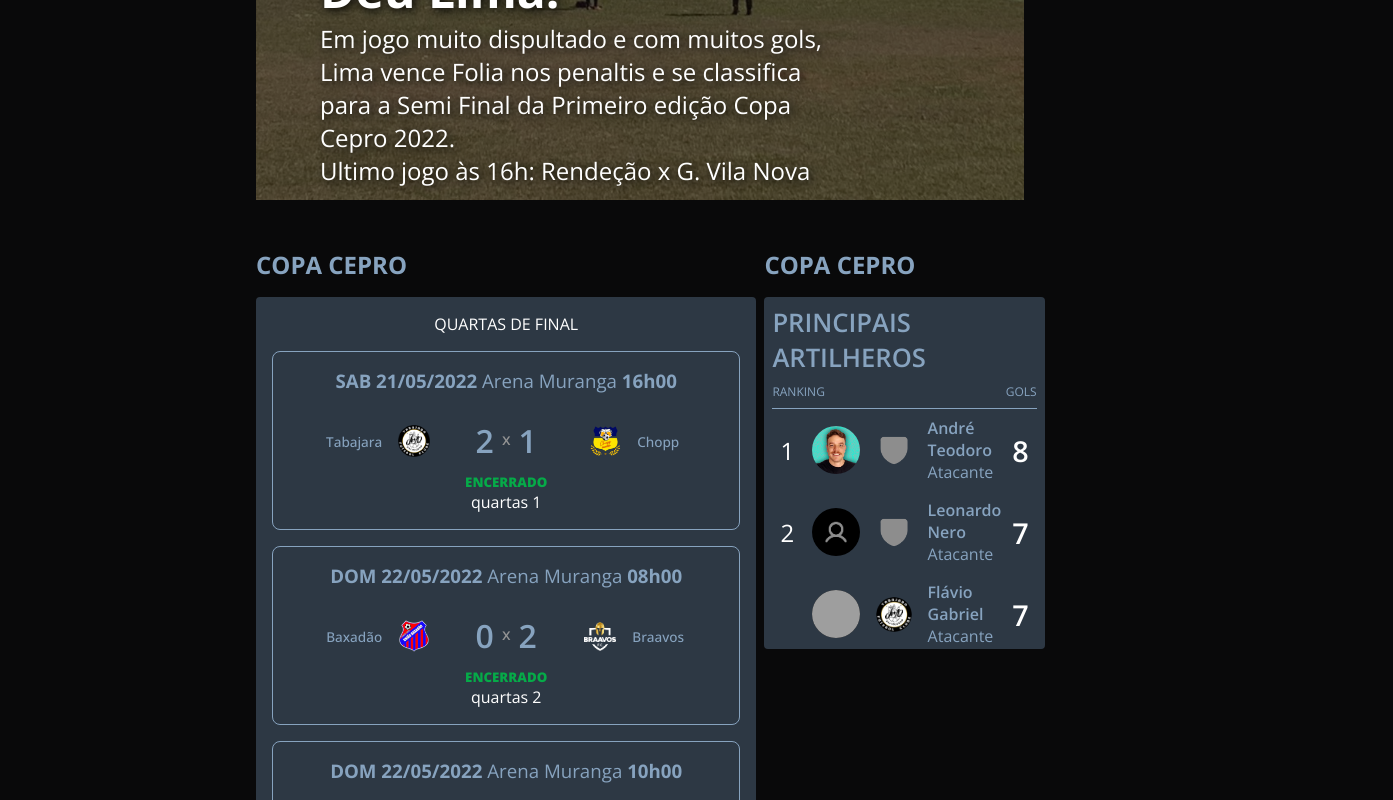
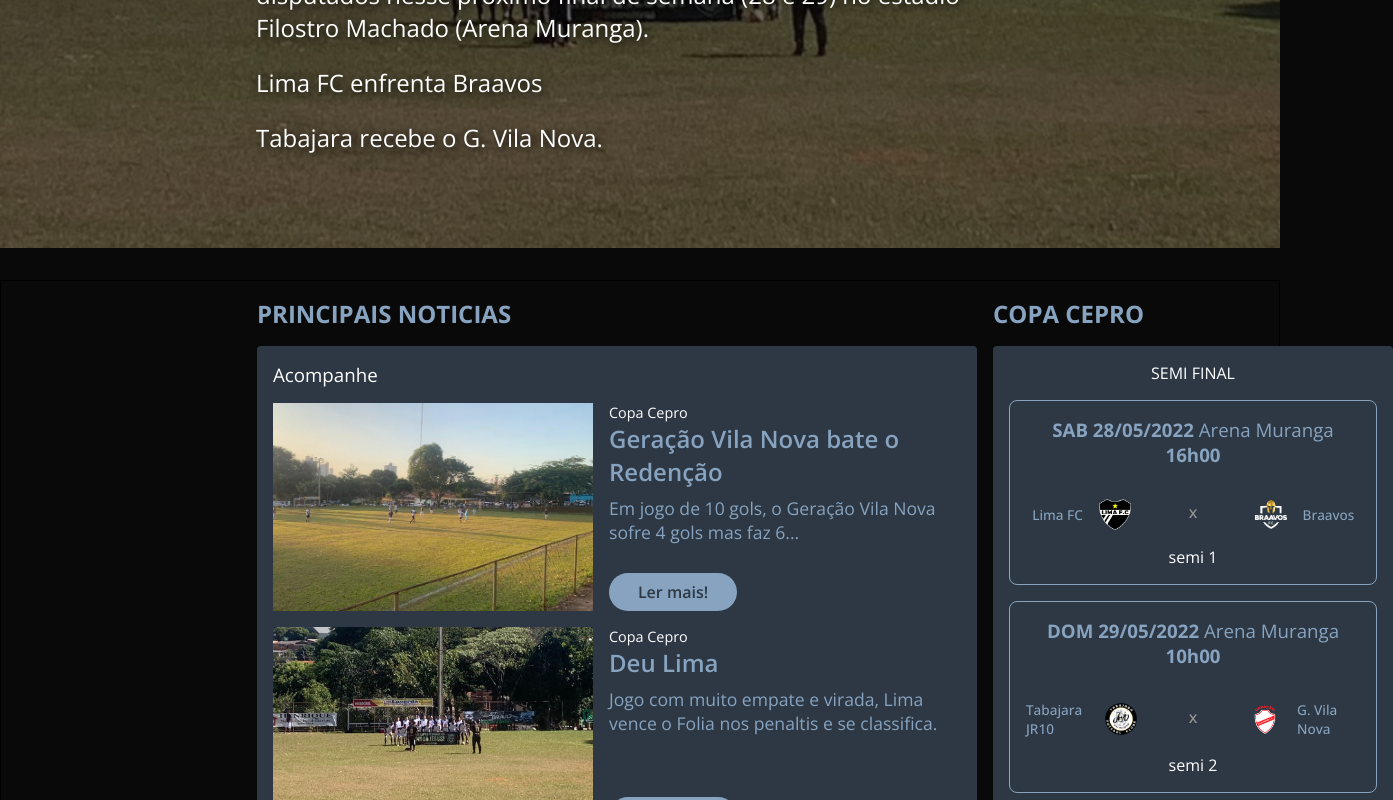
Before and after one commit to edgaregidio/varzeabrasil-app, a React (Vite) app in the folder web/: page / in a window 1280 px wide. Shown: the part 420-1220 px from the top of the page, 1393 px wide, since content can reach past the window. Built offline with nearby package versions, Linux system fonts and the light colour scheme; grey boxes are pictures that could not be loaded.

Commit message:
new layout

```diff
--- a/web/index.html
+++ b/web/index.html
@@ -4,7 +4,7 @@
     <meta charset="UTF-8" />
     <link rel="icon" type="image/svg+xml" href="/src/favicon.png" />
     <meta name="viewport" content="width=device-width, initial-scale=1.0" />
-    <title>Varzea Brasil</title>
+    <title>⚽ - Varzea Brasil - ⚽</title>
   </head>
   <body>
     <div id="root"></div>
--- /dev/null
+++ b/web/src/components/CardNews/index.jsx
@@ -0,0 +1,67 @@
+import React from 'react'
+import TabajaraChopp from '../../assets/tabajara2x1chopp.jpeg'
+import LimaFolia from '../../assets/lima3x3folia.jpeg'
+
+import './styles.css'
+
+const newsOrder = [
+  {
+    id: 1,
+    img: TabajaraChopp,
+    nameCamp: 'Copa Cepro',
+    title: 'Braavos Classificado',
+    description:
+      'Pelo segundo jogo das quartas, Braavos vence o Baxadão e avança',
+    route: '/table/copacepro',
+    alt: 'Imagem da noticia x'
+  },
+  {
+    id: 2,
+    img: LimaFolia,
+    nameCamp: 'Copa Cepro',
+    title: 'Deu Lima',
+    description:
+      'Jogo com muito empate e virada, Lima vence o Folia nos penaltis e se classifica.',
+    route: '/table/copacepro',
+    alt: 'Imagem da noticia y'
+  },
+  {
+    id: 3,
+    img: TabajaraChopp,
+    nameCamp: 'Copa Cepro',
+    title: 'Geração Vila Nova bate o Redenção',
+    description:
+      'Em jogo de 10 gols, o Geração Vila Nova sofre 4 gols mas faz 6...',
+    route: '/table/copacepro',
+    alt: 'Imagem da noticia y'
+  }
+]
+
+newsOrder.sort(function (x, y) {
+  return y.id - x.id
+})
+
+export default function CardNews() {
+  return (
+    <section className="container-card-news">
+      <h1>Acompanhe</h1>
+      {newsOrder.map((item, index) => (
+        <div className="content-card-news">
+          <img src={item.img} alt={item.alt} />
+          <div className="content-text-card-news">
+            <div>
+              <h1>{item.nameCamp}</h1>
+              <h3>{item.title}</h3>
+              <p>{item.description}</p>
+            </div>
+            <div>
+              <button className="btn-card-new" type="submit">
+                Ler mais!
+              </button>
+            </div>
+          </div>
+        </div>
+      ))}
+    </section>
+  )
+}
--- /dev/null
+++ b/web/src/components/CardNews/styles.css
@@ -0,0 +1,100 @@
+.container-card-news {
+  background: var(--primary-color);
+  width: 100%;
+  height: auto;
+  padding: 1rem;
+  border-radius: 4px;
+  display: flex;
+  flex-direction: column;
+}
+
+.container-card-news h1 {
+  font-weight: 300;
+}
+.content-card-news {
+  display: flex;
+  gap: 1rem;
+  width: 100%;
+  margin-top: 1rem;
+}
+
+.content-card-news img {
+  width: 20rem;
+  height: 13rem;
+  object-fit: cover;
+}
+
+.content-text-card-news {
+  display: flex;
+  width: 100%;
+  flex-direction: column;
+  align-items: flex-start;
+  justify-content: space-between;
+}
+
+.content-text-card-news h1 {
+  color: #fff;
+  font-size: 0.9rem;
+  font-weight: 300;
+}
+.content-text-card-news h3 {
+  color: var(--secondary-color);
+  font-size: 1.5rem;
+  font-weight: 600;
+}
+
+.content-text-card-news p {
+  color: var(--secondary-color);
+  font-size: 1.1rem;
+  font-weight: 300;
+  margin-top: 0.5rem;
+}
+
+.content-text-card-news .btn-card-new {
+  background: var(--secondary-color);
+  border: 0;
+  padding: 0.5rem 0.85rem;
+  border-radius: 35px;
+  width: 8rem;
+  font-size: 1rem;
+  color: var(--primary-color);
+  font-weight: 600;
+  cursor: pointer;
+  transition: ease all 0.3s;
+}
+
+.content-text-card-news .btn-card-new:hover {
+  background: #fff;
+  color: var(--secondary-color);
+}
+
+/* ===== RESPONSIVE */
+
+@media screen and (max-width: 1024px) {
+  .content-news {
+    /* background: red; */
+  }
+}
+
+@media screen and (max-width: 800px) {
+  .content-card-news,
+  .content-news {
+    display: flex;
+  }
+  .content-card-news {
+    flex-direction: column-reverse;
+  }
+
+  .content-card-news img {
+    background: blue;
+    width: 100%;
+  }
+  .content-text-card-news h3,
+  .content-text-card-news p,
+  .btn-card-new {
+    margin-top: 0.5rem;
+  }
+}
+
+@media screen and (max-width: 405px) {
+}
--- a/web/src/components/Final/index.jsx
+++ b/web/src/components/Final/index.jsx
@@ -17,11 +17,11 @@
       <CardTable
         date={''}
         time={''}
-        nameA={'Aguardando...'}
+        nameA={'Sorteio'}
         teamA={Shield}
         resultA={''}
         resultB={''}
-        nameB={'Aguardando...'}
+        nameB={'Sorteio'}
         teamB={Shield}
         phase={'Final'}
       />
--- a/web/src/components/SemiFinal/index.jsx
+++ b/web/src/components/SemiFinal/index.jsx
@@ -1,38 +1,34 @@
 import React from 'react'
 import CardTable from '../CardTable'
 
-// import Lima from '../../assets/lima.png'
-// import Folia from '../../assets/folia.png'
+import Lima from '../../assets/lima.png'
+import Braavos from '../../assets/braavos.png'
 import Tabajara from '../../assets/tabajara.png'
-// import Baxadao from '../../assets/baxadao.png'
-// import Braavos from '../../assets/braavos.png'
-// import Redencao from '../../assets/redencao.png'
-// import GVilaNova from '../../assets/gvilanova.png'
-import Shield from '../../assets/shield.png'
+import GVilaNova from '../../assets/gvilanova.png'
 
 export default function SemiFinal() {
   return (
     <>
       <CardTable
-        date={''}
-        time={''}
-        nameA={'Aguardando'}
-        teamA={Shield}
+        date={'SAB 28/05/2022'}
+        time={'16h00'}
+        nameA={'Lima FC'}
+        teamA={Lima}
         resultA={''}
         resultB={''}
-        nameB={'Aguardando...'}
-        teamB={Shield}
+        nameB={'Braavos'}
+        teamB={Braavos}
         phase={'semi 1'}
       />
       <CardTable
-        date={''}
-        time={''}
-        nameA={'Aguardando...'}
-        teamA={Shield}
+        date={'DOM 29/05/2022'}
+        time={'10h00'}
+        nameA={'Tabajara JR10'}
+        teamA={Tabajara}
         resultA={''}
         resultB={''}
-        nameB={'Aguardando...'}
-        teamB={Shield}
+        nameB={'G. Vila Nova'}
+        teamB={GVilaNova}
         phase={'semi 2'}
       />
     </>
--- a/web/src/global.css
+++ b/web/src/global.css
@@ -13,6 +13,8 @@
   --secondary-color: #87a3bf;
   --bg-color: #09090a;
   --live-color: #06aa48;
+
+  --padding-default: 20%;
 }
 
 html,
--- a/web/src/pages/Main/index.jsx
+++ b/web/src/pages/Main/index.jsx
@@ -1,6 +1,6 @@
 import React from 'react'
 import { useNavigate } from 'react-router-dom'
-import QuarterFinals from '../../components/QuarterFinals'
+import SemiFinal from '../../components/SemiFinal'
 import GunnersMain from '../../components/GunnersMain'
 import './styles.css'
 import Nav from '../../components/Nav'
@@ -8,6 +8,7 @@
 
 import Lima from '../../assets/lima.png'
 import Folia from '../../assets/folia.png'
+import CardNews from '../../components/CardNews'
 
 export default function Main() {
   const navigate = useNavigate()
@@ -18,7 +19,7 @@
         <Nav />
         <section className="news">
           <div className="card-news">
-            <span className="game-time">Classificado</span>
+            {/* <span className="game-time">Classificado</span> */}
             <div className="row--pre-game">
               <img src={Lima} alt="Lima" />
               <h5 className="scoreboard-x">
@@ -28,14 +29,16 @@
               <img src={Folia} alt="Folia" />
               {/* <h4 className="textFlashes">Bola rolando...</h4> */}
             </div>
-            <h1>Deu Lima!</h1>
+            <h1>Sorteios definidos!</h1>
             <p>
-              Em jogo muito dispultado e com muitos gols, Lima vence Folia nos
-              penaltis e se classifica para a Semi Final da Primeiro edição Copa
-              Cepro 2022.
+              Copa Cepro 2022 tem sorteios e confrontos definidos que serão
+              disputados nesse próximo final de semana (28 e 29) no estádio
+              Filostro Machado (Arena Muranga).
             </p>
-
-            <p>Ultimo jogo às 16h: Rendeção x G. Vila Nova</p>
+            <br />
+            <p>Lima FC enfrenta Braavos</p>
+            <br />
+            <p>Tabajara recebe o G. Vila Nova.</p>
 
             {/* TEMPO REAL  */}
 
@@ -54,13 +57,18 @@
             {/* <p className="game-details">10:53 - Apita o árbitro!</p> */}
           </div>
         </section>
-        <section className="container"></section>
+
         <section className="tables">
+          <div className="content-news">
+            <h2>Principais noticias</h2>
+            <CardNews />
+          </div>
           <div className="container-table">
+            <div>
               <h2>Copa Cepro</h2>
               <div className="content-table">
-              <h1>Quartas de final</h1>
-              <QuarterFinals />
+                <h1>Semi final</h1>
+                <SemiFinal />
                 <button
                   className="button-table"
                   onClick={() => navigate('/tables/copacepro')}
@@ -70,6 +78,7 @@
               </div>
             </div>
             <GunnersMain />
+          </div>
         </section>
         <footer>Copyright © 2022 EvoluTI - Todos os direitos reservados</footer>
       </div>
--- a/web/src/pages/Main/styles.css
+++ b/web/src/pages/Main/styles.css
@@ -1,6 +1,6 @@
 nav,
 footer,
-.news,
+/* .news, */
 .tables,
 .tables-camps,
 .tables-games,
@@ -16,12 +16,14 @@
 }
 
 .news {
-  margin-top: 2rem;
+  width: 100%;
+  /* background: red; */
+  height: 35rem;
 }
 
 .news .card-news {
   width: 100%;
-  height: 30rem;
+  height: 35rem;
   position: relative;
   overflow: hidden;
 }
@@ -38,7 +40,7 @@
   opacity: 0.4;
   background-image: url('../../assets/lima3x3folia.jpeg');
   background-repeat: no-repeat;
-  background-position: 50% 0;
+  background-position: 50%;
   background-size: cover;
 }
 
@@ -57,7 +59,7 @@
   font-size: 1rem;
   font-weight: 700;
   width: auto;
-  left: 4rem;
+  left: var(--padding-default);
   top: 9rem;
   text-shadow: 2px 2px 10px #000;
   z-index: 3;
@@ -68,10 +70,11 @@
   display: flex;
   align-items: center;
   width: auto;
-  left: 4rem;
+  left: var(--padding-default);
   top: 9.5rem;
   /* text-shadow: 2px 2px 10px #000; */
   z-index: 3;
+  display: none;
 }
 
 .news .card-news .row--pre-game img {
@@ -174,8 +177,8 @@
   height: auto;
   position: relative;
   text-align: left;
-  left: 4rem;
-  top: 10rem;
+  left: var(--padding-default);
+  top: 12rem;
   text-shadow: 2px 2px 10px #000;
   z-index: 4;
 }
@@ -186,7 +189,7 @@
 }
 
 .news .card-news p {
-  width: 70%;
+  width: 60%;
   font-size: 1.5rem;
   font-weight: 300;
 }
@@ -195,12 +198,22 @@
   display: grid;
   margin-top: 2rem;
   grid-template-columns: 1fr 1fr;
+  gap: 1rem;
+  /* background: red; */
+  border: 1px solid black;
+}
+
+.content-news {
+  width: 45rem;
+  display: flex;
+  flex-direction: column;
 }
 
 /* ======= SECTION TABBS */
 
 .container-table {
-  width: 100%;
+  width: 25rem;
+  /* background: blue; */
 }
 
 .content-table {
@@ -209,11 +222,13 @@
   justify-content: center;
   align-items: center;
   background: var(--primary-color);
+  /* background: yellow; */
   border-radius: 4px;
   padding: 1rem 1rem 2rem 1rem;
   height: auto;
 }
 
+.content-news h2,
 .container-table h2 {
   margin: 1rem 0;
   font-weight: 700;
@@ -273,14 +288,28 @@
     padding: 0;
   }
 
-  .container-table {
+  .tables {
     display: flex;
     flex-direction: column;
+    padding: 1rem;
   }
 
   .content-table {
     display: flex;
     flex-direction: column;
+  }
+
+  /*  */
+
+  .content-news {
+    width: 100%;
+  }
+
+  .container-table {
+    display: flex;
+    flex-direction: row;
+    gap: 1rem;
+    width: 100%;
   }
 }
 
@@ -291,9 +320,19 @@
     padding: 0;
   }
 
+  .container-table {
+    display: flex;
+    flex-direction: column;
+  }
+
   .news {
     text-align: center;
     margin-top: 0;
+    height: 30rem;
+  }
+
+  .news .card-news {
+    height: 30rem;
   }
 
   .news .card-news .game-time {
--- a/web/src/pages/Tables/CopaCepro.jsx
+++ b/web/src/pages/Tables/CopaCepro.jsx
@@ -8,7 +8,7 @@
 import GunnersMain from '../../components/GunnersMain'
 
 export default function CopaCepro() {
-  const [count, setCount] = useState(1)
+  const [count, setCount] = useState(2)
   return (
     <div>
       <section className="tables-games" id="#table">
```
Lines whose indentation alone changed are shown as unchanged.
